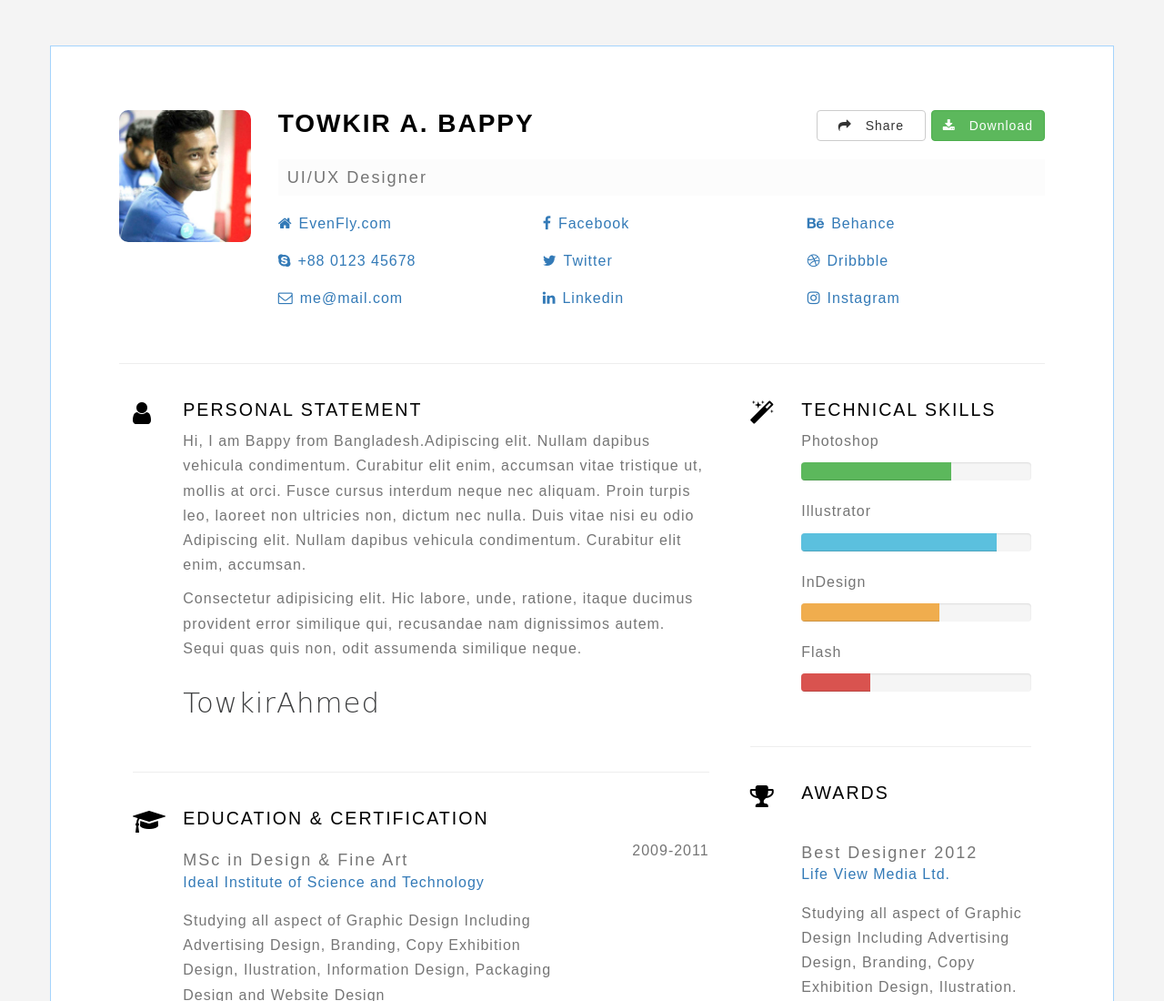
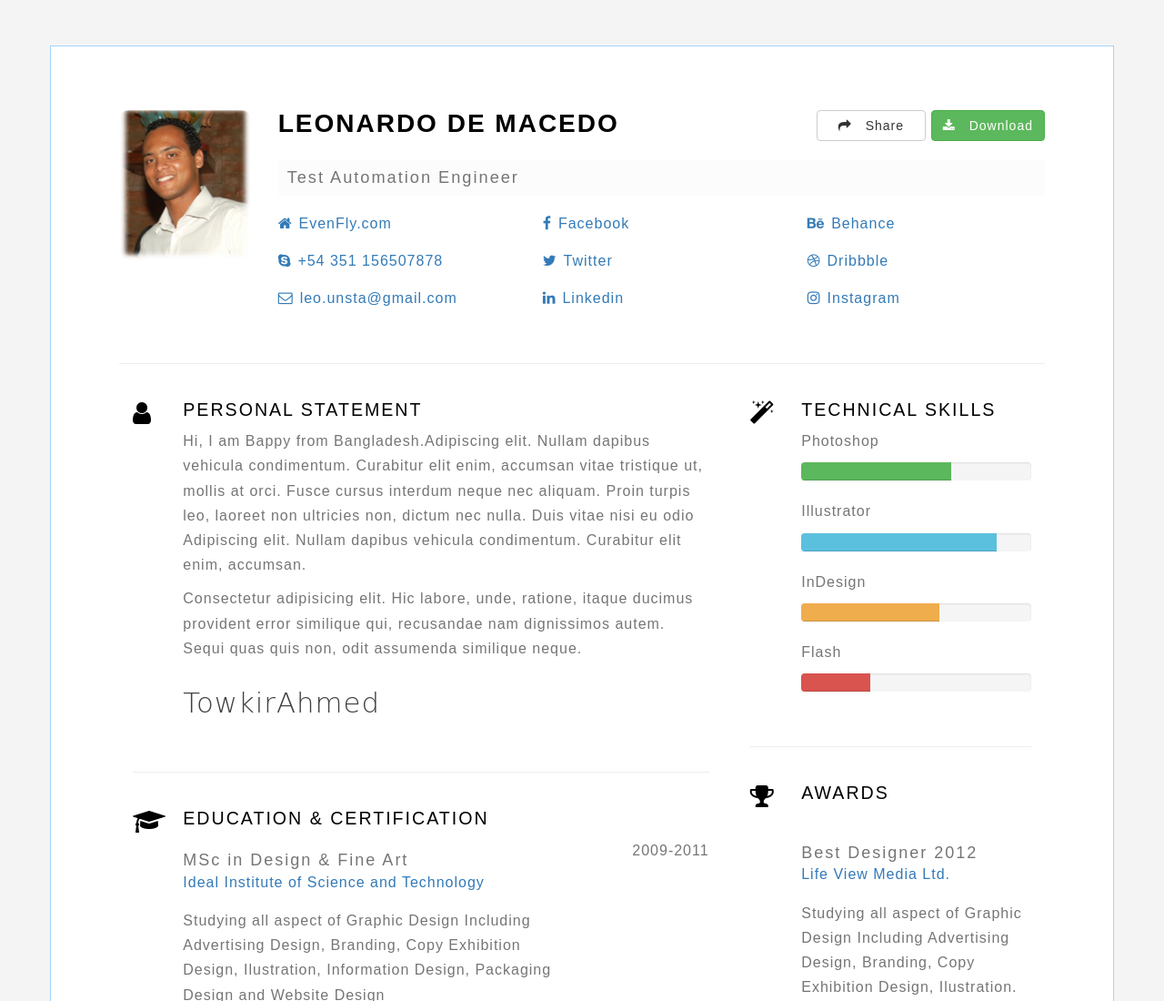
Before and after one commit to demacedoleo/cv, a plain HTML site: page index.html in a window 1280 px wide. Shown: the top 1100 px of the page at 91% size. Drawn offline with nearby package versions, Linux system fonts and the light colour scheme; a script that the page names is missing; a web font is replaced by a local one.

```diff
--- a/index.html
+++ b/index.html
@@ -10,13 +10,13 @@
     THEME INFO
     =========================== -->
     <meta name="description" content="CVstrap is another Free minimal CV HTML theme by EvenFly built with Bootstrap 3.3.0. and released under CC-3.0 license.">
-    <meta name="keywords" content="curriculum vitae, cv, one page, onepage, bootstrap, responsive, resume, timeline, free cv">
+    <meta name="keywords" content="curriculum vitae, cv, testing, tester, qa, qc, automated, automation, one page, onepage, bootstrap, responsive, resume, timeline, free cv">
     <meta name="author" content="Mamun Srizon">
 
     <!-- ===========================
     SITE TITLE
     =========================== -->
-    <title>CVstrap - Free Bootstrap CV Template by EvenFly</title>
+    <title>Leo Macedo</title>
 
     <!-- ===========================
     FAVICONS
@@ -54,7 +54,7 @@
         ============================ -->
         <div id="header" class="row">
             <div class="col-sm-2">
-                <img class="propic" src="img/bappy.jpg" alt="">
+                <img class="propic" src="img/foto.png" alt="">
             </div>
             <!-- photo end-->
 
@@ -62,7 +62,7 @@
                 <div class="cv-title">
                     <div class="row">
                         <div class="col-sm-7">
-                            <h1>Towkir A. Bappy</h1>
+                            <h1>Leonardo De Macedo</h1>
                         </div>
                         <div class="col-sm-5 text-right dl-share">
                             <!-- AddToAny BEGIN -->
@@ -79,7 +79,7 @@
                             <a class="btn btn-success" href=""><span class="fa fa-download"></span> Download</a>
                         </div>
                     </div>
-                    <h2>UI/UX Designer</h2>
+                    <h2>Test Automation Engineer</h2>
                 </div><!-- Title end-->
 
                 <!-- ===========================
@@ -90,9 +90,9 @@
                         <ul class="list-unstyled">
                             <li><a href=""><span class="social fa fa-home"></span>EvenFly.com</a>
                             </li>
-                            <li><a href=""><span class="social fa fa-skype"></span>+88 0123 45678</a>
+                            <li><a href=""><span class="social fa fa-skype"></span>+54 351 156507878</a>
                             </li>
-                            <li><a href="mailto:support@evenfly.com"><span class="social fa fa-envelope-o"></span>me@mail.com</a>
+                            <li><a href="mailto:leo.unsta@gmail.com"><span class="social fa fa-envelope-o"></span>leo.unsta@gmail.com</a>
                             </li>
                         </ul>
                     </div><!-- social 1st col end-->
```
